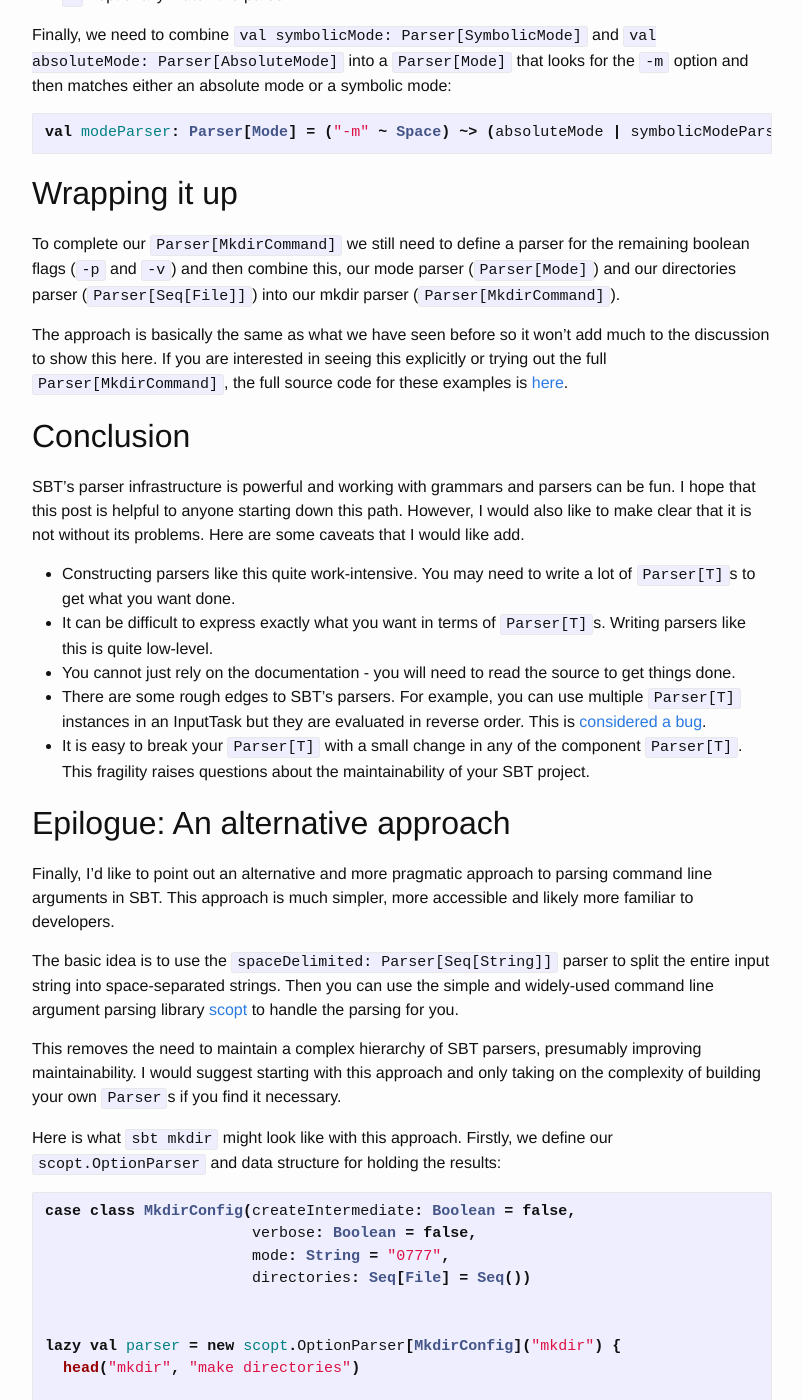
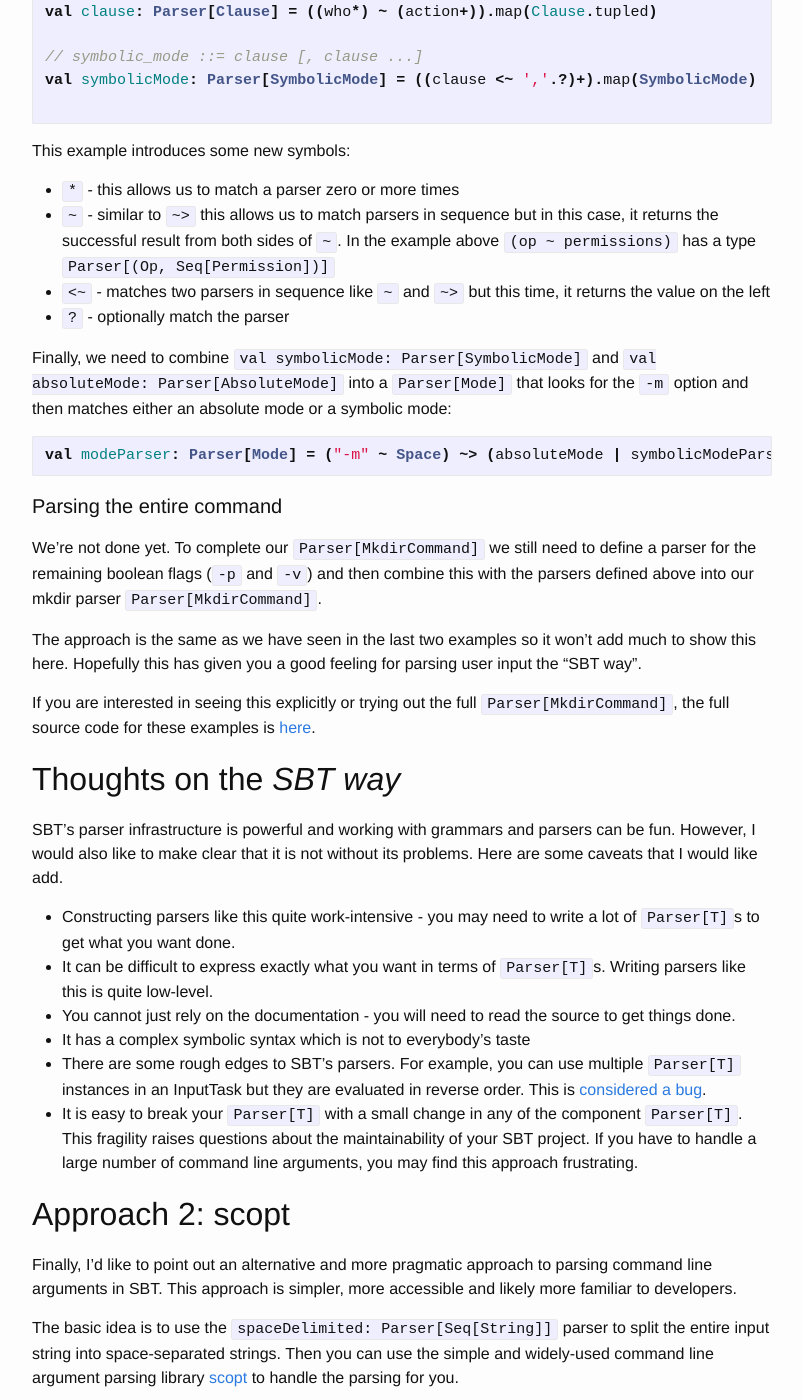
Before and after one commit to donaladams/donaladams.github.io, a Jekyll site: the page built from _posts/2016-11-20-command-line-parsing-in-sbt.md, in a window 1280 px wide and 1400 px high, scrolled down 6384 px. Shown: the whole window, without its empty margins (238-1041 px from the left). Built offline with Jekyll 4.4.1, drawn with Linux system fonts in a browser that asks for light colours; some of the changed text lies outside the part shown.

Commit message:
Revisions.

````diff
--- a/_posts/2016-11-20-command-line-parsing-in-sbt.md
+++ b/_posts/2016-11-20-command-line-parsing-in-sbt.md
@@ -5,11 +5,16 @@
 categories: blog
 ---
 
-I've been working with Scala for the last couple of years and like many (if not most) Scala developers, I've had my ups and downs with SBT. SBT is a powerful tool but it's easy to lose your footing.
+I've been working with Scala for the last couple of years and like many (if not most) Scala developers, I've had my ups and downs with [SBT](http://www.scala-sbt.org/). SBT is a powerful tool but it's easy to lose your footing.
 
 During our most recent hackweek at [Nitro](http://www.gonitro.com) I worked on an SBT plugin with some colleagues to help us create and manage our build pipelines in Jenkins. This was the first time I needed to handle proper command line input in SBT.
 
-In this post, we'll look at implementing a command line tool in sbt, making use of its built-in parsing infrastructure to handle command line arguments. If you make it to the end, we'll also suggest an alternative, potentially more pragmatic approach than that suggested in the SBT documentation.
+In this post, we'll look at two ways of handling command line input in SBT:
+
+1. The _SBT way_, using its [built-in parsers](http://www.scala-sbt.org/0.13/docs/Parsing-Input.html) from the ground up
+2. Using [scopt](https://github.com/scopt/scopt) to take care of the details for us
+
+I would definitely recommend the second approach if you are looking to do this yourself as I believe it is simpler, more pragmatic and more robust to change.
 
 ## mkdir
 
@@ -34,7 +39,7 @@
 1. Add an [InputTask](http://www.scala-sbt.org/0.13/docs/Input-Tasks.html)
 2. Add a [Command](http://www.scala-sbt.org/0.13/docs/Commands.html)
 
-`InputTask` and `Command` are quite similar and could both be used for `sbt mkdir`. The prevailing advice is to use `InputTask` as a first choice as `Command` is lower level, allowing you to actually modify the state of the build [^1]. Whichever you choose to use, from the point of view of parsing command line arguments, the approach will be the same. Both `Command` and `InputTask` require a `Parser[T]` to transform the command line input into something useful.
+`InputTask` and `Command` are quite similar and could both be used for `sbt mkdir`, no matter what approach we take to parsing user input. The prevailing advice is to use `InputTask` as a first choice as `Command` is lower level, allowing you to actually modify the state of the build [^1].
 
 Here's a simplified definition of `InputTask`[^2] and the signature of one of the constructors for `Command`[^3]:
 
@@ -49,11 +54,15 @@
 
 ```
 
-The point of similarity between these two is the argument `parser: State => Parser[_]`.
+The point of similarity between these two is the argument `parser: State => Parser[_]`. The `Parser[_]` returned by this function is where we get access to the user's command line input.
 
-`Parser[T]` is the tool that SBT provides to, as you might have guessed, parse command line input[^4]. `Parser[T]` defines the low-level methods that you would need to use directly if you were defining a new `Parser[T]` implementation. Generally, you won't need to do this. Instead, SBT provides a number of low-level parsers for common scenarios in `sbt.complete.Parsers`[^5]. You will generally combine these together to make more useful `Parser[T]` instances using the combinators in `RichParser` which implicitly enriches instances of `Parser[T]`.
+## Approach 1: The SBT way
 
-If you decide that you need to use these parsers in your SBT project, you should definitely try to familiarise yourself with both `sbt.complete.Parser` and `sbt.complete.Parsers`.
+`Parser[T]` is the tool that SBT provides to, as you might have guessed, parse command line input[^4]. `Parser[T]` defines the low-level methods needed for directly implementing new parsers. Generally, you won't need to do this. Instead, SBT provides a number of parsers for common scenarios in `sbt.complete.Parsers`[^5]. You will generally combine these together to build more useful `Parser[T]` instances using the combinators in `sbt.complete.RichParser` which implicitly enriches `Parser[T]`.
+
+If you decide that you need to use these parsers in your SBT project, you will need to familiarise yourself with both `sbt.complete.Parser` and more importantly `sbt.complete.Parsers`.
+
+### Step 1: Add an InputTask or Command to your build definition
 
 Here is what an `InputTask` and a `Command` would look like for `sbt mkdir` in our `build.sbt` file.
 
@@ -94,14 +103,25 @@
 commands ++= Seq(mkdirCmd)
 ```
 
-You're free to choose which suits your particular situation better. Whichever way you go, you will need a `Parser[MkdirCommand]` to handle the input.
+So far there are both quite straightforward and you're free to choose which suits your preference and situation better. Whichever way you go, you will need a `Parser[MkdirCommand]` to handle the input.
 
-## Grammar Time
+### Step 2: Define MkdirCommand to collect the input
 
-A good place to start when working with parsers is with a grammar. This describes the input that the parser will accept. This might sound
-daunting but it's really not so bad - it's helpful to guide our implementation, even if it's not completely formal.
+`MkdirCommand` is the simple data structure used to collect the information we want from `sbt mkdir`'s command line arguments.
 
-Here's a possible BNF-like grammar [^6] for `mkdir`. This borrows from `man chmod` which helpfully provides a grammar for the "symbolic mode" used in `mkdir`.
+```scala
+case class MkdirCommand(verbose: Boolean = false,
+                        createIntermediate: Boolean = false,
+                        mode: Option[Mode] = None,
+                        directories: Seq[File] = Seq())
+```
+
+### Step 3: Grammar Time
+
+When working with parsers, it's really helpful to defining a grammar for the input you want to parse. This might sound
+daunting but it's really not so bad. Even if it's not completely formal, it will prove invaluable while we are building up our `Parser[T]` from smaller and smaller parsers.
+
+Here's a possible BNF-like grammar[^6] for `mkdir`. This borrows from `man chmod` which helpfully provides a grammar for the "symbolic mode" used in `mkdir`.
 
 {% highlight c %}
 
@@ -130,43 +150,39 @@
 perm          	::= r | s | t | w | x | X | u | g | o
 
 // boolean flags
-flag_options 	::= - [flag ...] flag
-flag 		::= v | p
+flag_options    ::= [flag_option ...]
+flag_option     ::= - flag
+flag            ::= v | p
+
 
 {% endhighlight %}
 
-## Parser[MkdirCommand]
-
-`MkdirCommand` is the data structure used to collect the information we want from `sbt mkdir`'s command line arguments.
-
-```scala
-case class MkdirCommand(verbose: Boolean = false,
-                        createIntermediate: Boolean = false,
-                        mode: Option[Mode] = None,
-                        directories: Seq[File] = Seq())
-```
+### Step 4: Construct Parser[MkdirCommand]
 
 Now that we have our grammar in place, writing the parsers is (theoretically) straightforward.
 
-The approach will be to create low-level parsers for the "terminals" in the grammar (those values that are only found on the right-hand side of the rules) using SBT's built in parsers.
+The approach will be to create parsers for the "terminals" in the grammar (those values that are only found on the right-hand side of the rules) using SBT's built-in parsers.
 
-Then we will build higher-level parsers by combining these until we get a `Parser[MkdirCommand]` that handles the entire `sbt mkdir` input.
+Then we will successively build larger and larger parsers by combining smaller ones until we get a `Parser[MkdirCommand]` that handles the entire `sbt mkdir` input defined by our grammmar.
 
-## Parsing directories
+#### Parsing directories
 
-Without a parser for handling directory names, `mkdir` wouldn't be much use so let's start here.
+Without a parser for handling directory names, `mkdir` wouldn't be much use so let's start here. This is the part of the grammar we're interested in:
 
-Here's a solution that introduces us to a number of features of SBT parsers.
+```c
+directories     ::=  [directory_name ...] directory_name
+```
+
+We need a `Parser[Seq[File]]` that extracts the list of directories to create from the user input. Let's start from the bottom and work our way up.
+
+First, we define `val directory: Parser[File]` that uses the built-in `StringBasic` parser to match a `String` in the user input. We then map over this `Parser[String]` to transform it into a `Parser[File]` - the type use to represent directories in `MkdirCommand`. This parser is equivalent to the `directory_name` terminal in our grammar.
+
+Next, `mkdir` accepts a sequence of directories so we need to define `val directories: Parser[Seq[File]]` that combines our `directory` parser with the built in `Space` parser and then repeats this combined parser one or more times to transform a space-separated list of strings into a `Seq[File]`.
 
 ```scala
 val directory: Parser[File] = StringBasic.map(p => new File(p))
 val directories: Parser[Seq[File]] = (Space ~> directory)+
 ```
-
-The `directory` parser uses a built-in parser `StringBasic` to match a String in the user input. We then map over this `Parser[String]` to transform it into
-a `Parser[File]` which is the type we want to use to represent the directories in `MkdirCommand`. This parser is equivalent to the `directory_name` terminal in our grammar.
-
-`mkdir` accepts a sequence of directories so we need to define `val directories: Parser[Seq[File]]` that repeats our `directory` parser one or more times. This corresponds to this rule in our grammar: `directories ::=  [directory_name ...] directory_name`.
 
 This example introduces serveral other new symbols:
 
@@ -174,7 +190,7 @@
 * `~>` - this is used to combine parsers in sequence, returning the value to the right of `~>`, in this case the File representing the directory.
 * `+` - match the parser one or more times
 
-## Parser[Mode]
+#### Parsing modes
 
 Next, let's build a parser for another part of our grammar - the mode option `-m mode`. The value of `mode` can be one of two types, "symbolic mode" or an "absolute mode", both defined in `chmod`'s man pages.
 
@@ -207,7 +223,7 @@
 
 ```
 
-First, here's a potential solution for parsing "absolute modes". The approach is the same as before - we start with a terminal parser `val octalDigit: Parser[Char]` and build larger parsers from it using parser combinators. One thing to point out in this example is the use of `def chars(legal: String): Parser[Char]`. This comes from `sbt.complete.Parser` and parses a single Char if it is found in the provided string of legal characters.
+First, let's tackle "absolute modes". The approach is the same as before - we start with a terminal parser `val octalDigit: Parser[Char]` and build larger parsers from it using parser combinators. One thing to point out in this example is the use of `def chars(legal: String): Parser[Char]`. This comes from `sbt.complete.Parser` and parses a single `Char` if it is found in the provided string of legal characters.
 
 ```scala
 // The set of valid characters for an octal digit
@@ -263,31 +279,39 @@
 val modeParser: Parser[Mode] = ("-m" ~ Space) ~> (absoluteMode | symbolicModeParser)
 ```
 
-## Wrapping it up
+#### Parsing the entire command
 
-To complete our `Parser[MkdirCommand]` we still need to define a parser for the remaining boolean flags (`-p` and `-v`) and then combine this, our mode parser (`Parser[Mode]`) and our directories parser (`Parser[Seq[File]]`) into our mkdir parser (`Parser[MkdirCommand]`).
+We're not done yet. To complete our `Parser[MkdirCommand]` we still need to define a parser for the remaining boolean flags (`-p` and `-v`) and then combine this with the parsers defined above into our mkdir parser `Parser[MkdirCommand]`.
 
-The approach is basically the same as what we have seen before so it won't add much to the discussion to show this here. If you are interested in seeing this explicitly or trying out the full `Parser[MkdirCommand]`, the full source code for these examples is [here](https://github.com/epileptic-fish/sbt-parsers).
+The approach is the same as we have seen in the last two examples so it won't add much to show this here. Hopefully this has given you a good feeling for parsing user input the "SBT way".
 
-## Conclusion
+If you are interested in seeing this explicitly or trying out the full `Parser[MkdirCommand]`, the full source code for these examples is [here](https://github.com/epileptic-fish/sbt-parsers).
 
-SBT's parser infrastructure is powerful and working with grammars and parsers can be fun. I hope that this post is helpful to anyone starting down this path. However, I would also like to make clear that it is not without its problems. Here are some caveats that I would like add.
+## Thoughts on the _SBT way_
 
-* Constructing parsers like this quite work-intensive. You may need to write a lot of `Parser[T]`s to get what you want done.
+SBT's parser infrastructure is powerful and working with grammars and parsers can be fun. However, I would also like to make clear that it is not without its problems. Here are some caveats that I would like add.
+
+* Constructing parsers like this quite work-intensive - you may need to write a lot of `Parser[T]`s to get what you want done.
 * It can be difficult to express exactly what you want in terms of `Parser[T]`s. Writing parsers like this is quite low-level.
 * You cannot just rely on the documentation - you will need to read the source to get things done.
+* It has a complex symbolic syntax which is not to everybody's taste
 * There are some rough edges to SBT's parsers. For example, you can use multiple `Parser[T]` instances in an InputTask but they are evaluated in reverse order. This is [considered a bug](https://github.com/sbt/sbt/issues/2033).
-* It is easy to break your `Parser[T]` with a small change in any of the component `Parser[T]`. This fragility raises questions about the maintainability of your SBT project.
+* It is easy to break your `Parser[T]` with a small change in any of the component `Parser[T]`. This fragility raises questions about the maintainability of your SBT project. If you have to handle a large number of command line arguments, you may find this approach frustrating.
 
-## Epilogue: An alternative approach
 
-Finally, I'd like to point out an alternative and more pragmatic approach to parsing command line arguments in SBT. This approach is much simpler, more accessible and likely more familiar to developers.
+## Approach 2: scopt
+
+Finally, I'd like to point out an alternative and more pragmatic approach to parsing command line arguments in SBT. This approach is simpler, more accessible and likely more familiar to developers.
 
 The basic idea is to use the `spaceDelimited: Parser[Seq[String]]` parser to split the entire input string into space-separated strings. Then you can use the simple and widely-used command line argument parsing library [scopt](https://github.com/scopt/scopt) to handle the parsing for you.
 
-This removes the need to maintain a complex hierarchy of SBT parsers, presumably improving maintainability. I would suggest starting with this approach and only taking on the complexity of building your own `Parser`s if you find it necessary.
+This removes the need to maintain a complex hierarchy of SBT parsers, improving maintainability and simplifying your code. Instead, you have a single flat `scopt.OptionParser` that defines your parameters, how to handle them and looks after the low-level parsing details for you.
 
-Here is what `sbt mkdir` might look like with this approach. Firstly, we define our `scopt.OptionParser` and data structure for holding the results:
+Let's see what `sbt mkdir` might look like with this approach.
+
+###
+
+Firstly, we define our `scopt.OptionParser` and a data structure for holding the results:
 
 ```scala
 case class MkdirConfig(createIntermediate: Boolean = false,
@@ -319,20 +343,25 @@
 }
 ```
 
-Then we hook this up in our `InputTask`:
+## Step 2: Define an InputTask or Command
+
+Just like in the first approach, we need to add an InputTask or Command to your build definition.
+
+Here's an example `InputTask`:
 
 ```scala
 lazy val mkdir = inputKey[Unit]("make directories with scopt")
 
 mkdir := {
-  parser.parse(args.evaluated, MkdirConfig()) match {
+  val args: Parser[Seq[String]] = spaceDelimited("arg").parsed
+  parser.parse(args, MkdirConfig()) match {
     case Some(config) => Mkdir.run(config)
     case None => ()
   }
 }
 ```
 
-or `Command`:
+And here's an example `Command`:
 
 ```scala
 def mkdirScoptCmd = Command.args("mkdir", parser.usage) { (state, args) =>
@@ -346,6 +375,20 @@
 commands ++= Seq(mkdirScoptCmd)
 ```
 
+And that's it. We're done!
+
+You'll notice that we're not completely doing away with SBT's built in parsers in this approach. We're just limiting their use to the simple `spaceDelimited` parser that splits the user input on whitespace. Once we've done this, `scopt` looks after all of the details for us.
+
+## Thoughts on the _scopt way_
+
+I much prefer this second approach to handling command line arguments in SBT for a number of reasons:
+
+* It's simple and pragmatic - you don't want your parsing code to take up more space than the actually code you want to run
+* No need to make low-level parsing decisions
+* You don't need to "look under the hood"
+* The `OptionParser` is more robust to modification as the individual parsing components are independant. This helps with maintainability.
+* I find it hard to see a downside to this approach.
+
 ### Footnotes
 
 [^1]: [Discussion on the SBT mailing list](https://groups.google.com/forum/#!topic/simple-build-tool/vgxkDSgOnlc)
````
Also changed, not shown: other parts of _posts/2016-11-20-command-line-parsing-in-sbt.md (+2 -2 lines).
